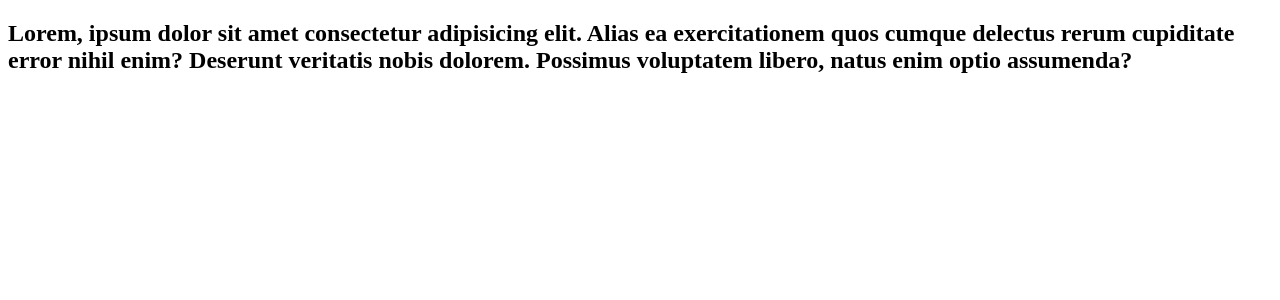
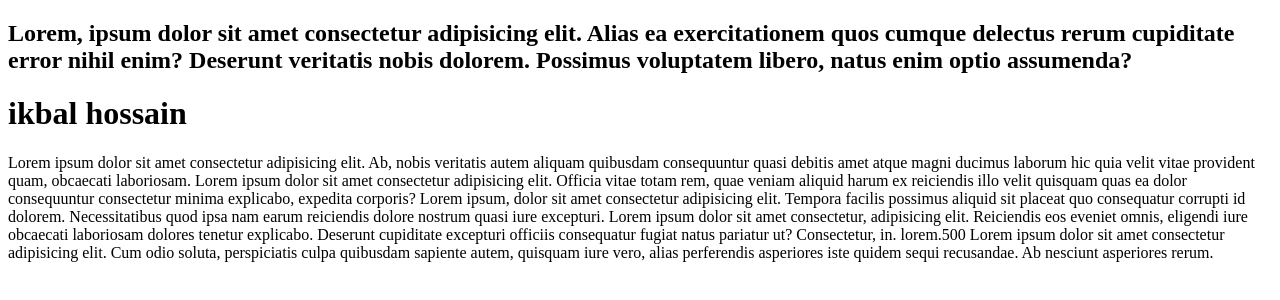
Before and after one commit to ikbalhossain2500/My-first-website, a plain HTML site: page index.html in a window 1280 px wide. Drawn offline with Linux system fonts and the light colour scheme.

Commit message:
lorem git gub

```diff
--- a/index.html
+++ b/index.html
@@ -15,6 +15,24 @@
     <h2>Lorem, ipsum dolor sit amet consectetur adipisicing elit. Alias ea exercitationem quos cumque delectus rerum
         cupiditate error nihil enim? Deserunt veritatis nobis dolorem. Possimus voluptatem libero, natus enim optio
         assumenda?</h2>
+
+    <div class="ikbal">
+        <h1>ikbal hossain</h1>
+
+        <p>Lorem ipsum dolor sit amet consectetur adipisicing elit. Ab, nobis veritatis autem aliquam quibusdam
+            consequuntur quasi debitis amet atque magni ducimus laborum hic quia velit vitae provident quam, obcaecati
+            laboriosam. Lorem ipsum dolor sit amet consectetur adipisicing elit. Officia vitae totam rem, quae veniam
+            aliquid harum ex reiciendis illo velit quisquam quas ea dolor consequuntur consectetur minima explicabo,
+            expedita corporis? Lorem ipsum, dolor sit amet consectetur adipisicing elit. Tempora facilis possimus
+            aliquid sit placeat quo consequatur corrupti id dolorem. Necessitatibus quod ipsa nam earum reiciendis
+            dolore nostrum quasi iure excepturi. Lorem ipsum dolor sit amet consectetur, adipisicing elit. Reiciendis
+            eos eveniet omnis, eligendi iure obcaecati laboriosam dolores tenetur explicabo. Deserunt cupiditate
+            excepturi officiis consequatur fugiat natus pariatur ut? Consectetur, in. lorem.500
+            Lorem ipsum dolor sit amet consectetur adipisicing elit. Cum odio soluta, perspiciatis culpa quibusdam
+            sapiente autem, quisquam iure vero, alias perferendis asperiores iste quidem sequi recusandae. Ab nesciunt
+            asperiores rerum.
+        </p>
+    </div>
 </body>
 
 </html>
```
